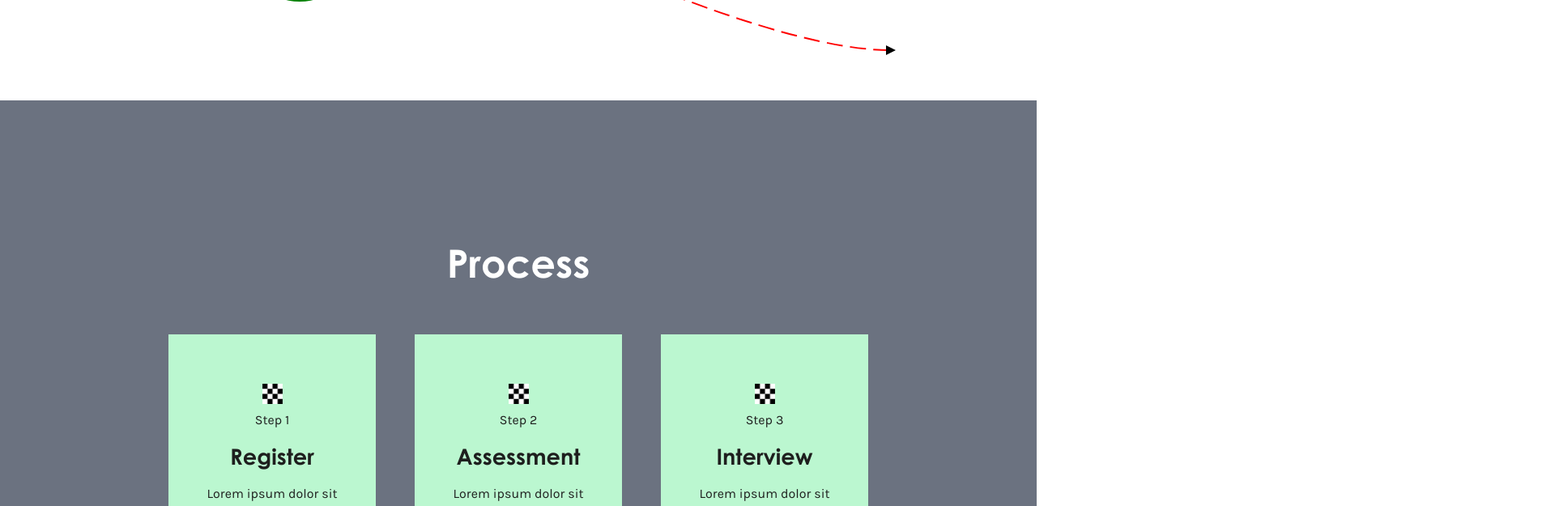
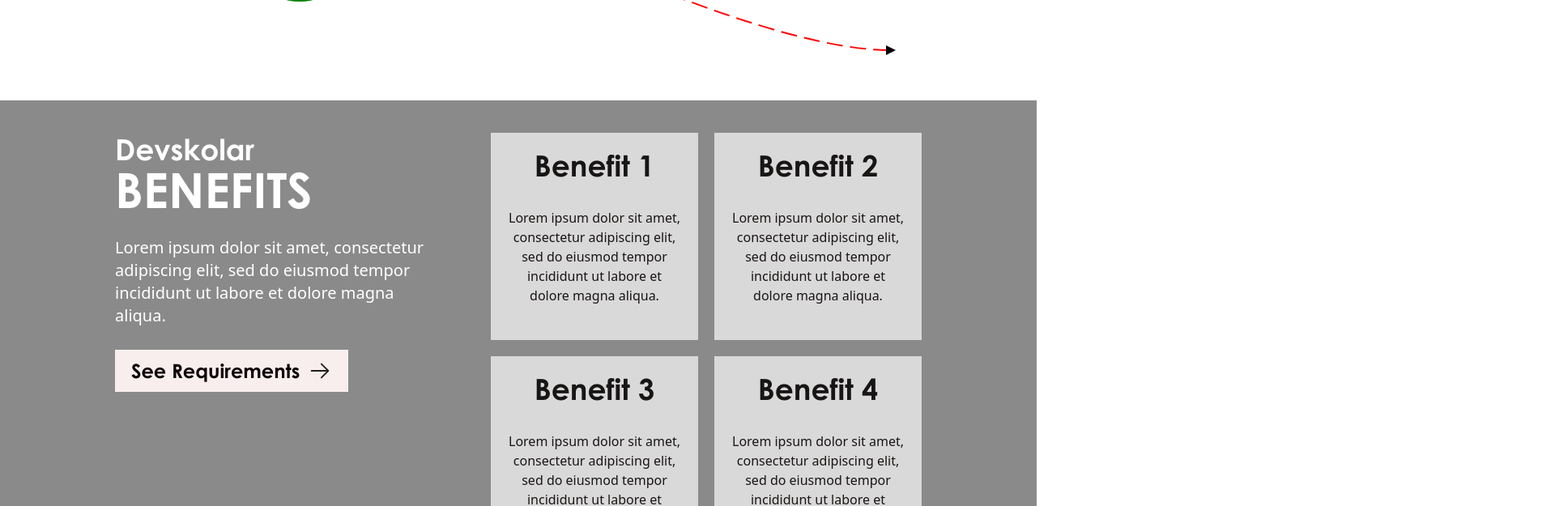
Before and after one commit to PUP-The-Programmers-Guild/TPGWebsite, a Next.js app: page /register in a window 1280 px wide. Shown: the part 740-1365 px from the top of the page at 81% size, 1920 px wide, since content can reach past the window. Built offline with nearby package versions, Linux system fonts and the light colour scheme; what tailwind-gradient-mask-image would draw is missing.

Commit message:
created a devskolar benefits section  (#35)

```diff
--- /dev/null
+++ b/src/components/Devskolar/Benefits.tsx
@@ -0,0 +1,48 @@
+import { ArrowRight } from "@phosphor-icons/react";
+
+const benefits = [
+  {
+    title: "Benefit 1",
+    description: "Lorem ipsum dolor sit amet, consectetur adipiscing elit, sed do eiusmod tempor incididunt ut labore et dolore magna aliqua.",
+  },
+  {
+    title: "Benefit 2",
+    description: "Lorem ipsum dolor sit amet, consectetur adipiscing elit, sed do eiusmod tempor incididunt ut labore et dolore magna aliqua.",
+  },
+  {
+    title: "Benefit 3",
+    description: "Lorem ipsum dolor sit amet, consectetur adipiscing elit, sed do eiusmod tempor incididunt ut labore et dolore magna aliqua.",
+  },
+  {
+    title: "Benefit 4",
+    description: "Lorem ipsum dolor sit amet, consectetur adipiscing elit, sed do eiusmod tempor incididunt ut labore et dolore magna aliqua.",
+  },
+];
+
+export default function DevskolarBenefits() {
+  return (
+    <section className="inline-flex w-full justify-center gap-20 bg-[#8A8A8A] py-10">
+      <div className="flex w-96 flex-col items-start gap-7">
+        <h1 className="font-heading text-4xl font-bold text-white">
+          Devskolar <span className="text-6xl">BENEFITS</span>
+        </h1>
+        <p className="text-xl text-white">
+          Lorem ipsum dolor sit amet, consectetur adipiscing elit, sed do eiusmod tempor incididunt ut labore et dolore
+          magna aliqua.
+        </p>
+        <div className="inline-flex items-center gap-2.5 bg-[#f9eeee] px-5 py-2.5">
+          <span className="font-heading text-2xl font-bold text-[#090000]">See Requirements</span>
+          <ArrowRight size={30} />
+        </div>
+      </div>
+      <div className="grid grid-cols-2 gap-5">
+        {benefits.map((benefit, index) => (
+          <div key={index} className="flex h-64 w-64 flex-col gap-y-2.5 bg-[#d9d9d9] p-5 text-center">
+            <h2 className="font-heading text-4xl font-bold text-[#181515]">{benefit.title}</h2>
+            <p className="flex flex-1 items-center text-[#1b1515]">{benefit.description}</p>
+          </div>
+        ))}
+      </div>
+    </section>
+  );
+}
--- a/src/components/Devskolar/Hero/Hero.tsx
+++ b/src/components/Devskolar/Hero/Hero.tsx
@@ -1,28 +1,14 @@
-import React from "react";
 import HeroSteps from "./HeroSteps";
 
-interface HeroProps {
-  titleFirstPart: string;
-  titleSecondPart: string;
-  titleThirdPart: string;
-}
-
-const HeroSection: React.FC<HeroProps> = ({
-  titleFirstPart,
-  titleSecondPart,
-  titleThirdPart,
-}) => {
+export default function HeroSection() {
   return (
-    <div className="relative h-screen bg-white">
+    <div className="relative h-screen overflow-hidden bg-white">
       <div className="flex items-center justify-between">
         <div className="w-1/2 p-16">
           <h1 className="pt-20 text-4xl">
-            <span className="text-7xl text-black">{titleFirstPart} </span>{" "}
-            <br />
-            <span className="text-8xl font-bold text-green-500">
-              {titleSecondPart}
-            </span>
-            <span className="text-8xl font-bold">{titleThirdPart}</span>
+            <span className="text-7xl text-black">BE A </span> <br />
+            <span className="text-8xl font-bold text-green-500">DEV</span>
+            <span className="text-8xl font-bold">SKOLAR</span>
           </h1>
           <div className="py-4">
             <button className="mx-auto inline-block max-w-xs rounded-2xl bg-gray-800 px-4 py-2 text-white">
@@ -34,6 +20,4 @@ const HeroSection: React.FC<HeroProps> = ({
       <HeroSteps />
     </div>
   );
-};
-
-export default HeroSection;
+}
--- a/src/pages/register.tsx
+++ b/src/pages/register.tsx
@@ -1,18 +1,15 @@
-import HeroSection from "../components/Devskolar/Hero/Hero";
-import ProcessSection from "../components/Devskolar/Process/Process";
-import RequirementSection from "../components/Devskolar/Requirements/Requirements";
+import DevskolarBenefits from "@/components/Devskolar/Benefits";
+import HeroSection from "@/components/Devskolar/Hero/Hero";
+import ProcessSection from "@/components/Devskolar/Process/Process";
+import RequirementSection from "@/components/Devskolar/Requirements/Requirements";
 
 export default function RegisterPage() {
   return (
-    <div>
-      <HeroSection
-        titleFirstPart="BE A"
-        titleSecondPart="DEV"
-        titleThirdPart="SKOLAR"
-      />
-      <ProcessSection/> {/*Process Section*/}
-      <RequirementSection/>  {/*Requirement Section*/}
-      {/* The rest of your page content goes here */}
-    </div>
+    <>
+      <HeroSection />
+      <DevskolarBenefits />
+      <ProcessSection />
+      <RequirementSection />
+    </>
   );
 }
```
Also changed, not shown: src/components/Devskolar/Hero/HeroSteps.tsx (+2 -5 lines).
